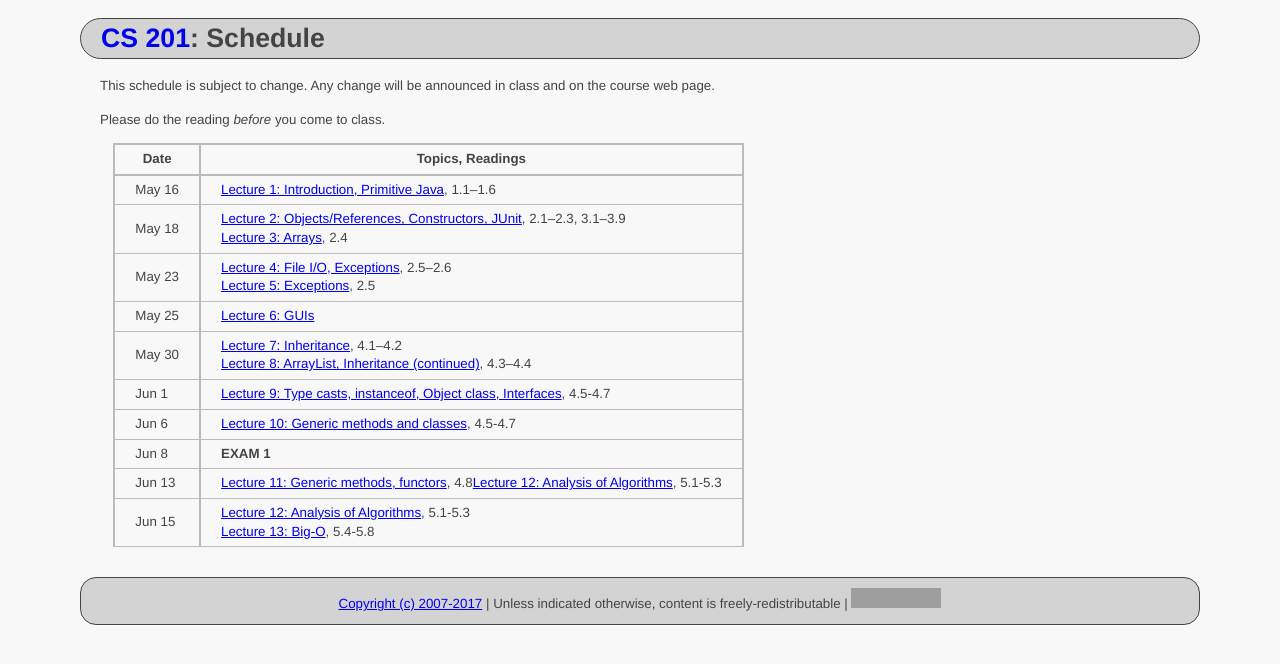
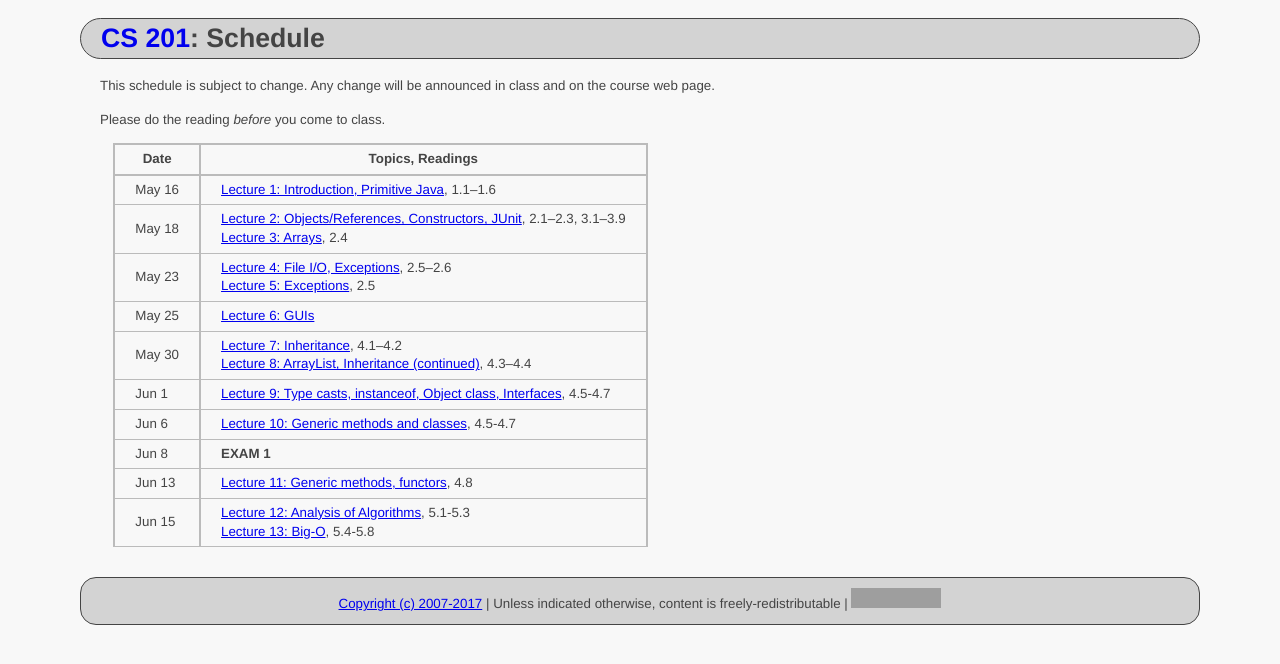
Before and after one commit to ycpcs/cs201-summer2017, a Jekyll site: the page built from schedule.md, in a window 1280 px wide. Shown: the top 664 px of the page. Built offline with Jekyll 4.4.1, drawn with Linux system fonts in a browser that asks for light colours; grey boxes are pictures that could not be loaded.

Commit message:
update schedule
update schedule

```diff
--- a/schedule.md
+++ b/schedule.md
@@ -17,7 +17,7 @@ May 30 | [Lecture 7: Inheritance](lectures/lecture07.html), 4.1&ndash;4.2<br>[Le
 Jun 1  | [Lecture 9: Type casts, instanceof, Object class, Interfaces](lectures/lecture09.html), 4.5-4.7
 Jun 6  | [Lecture 10: Generic methods and classes](lectures/lecture10.html), 4.5-4.7
 Jun 8  | **EXAM 1**
-Jun 13 | [Lecture 11: Generic methods, functors](lectures/lecture11.html), 4.8[Lecture 12: Analysis of Algorithms](lectures/lecture12.html), 5.1-5.3
+Jun 13 | [Lecture 11: Generic methods, functors](lectures/lecture11.html), 4.8
 Jun 15 | [Lecture 12: Analysis of Algorithms](lectures/lecture12.html), 5.1-5.3 <br /> [Lecture 13: Big-O](lectures/lecture13.html), 5.4-5.8
 
 <!--
```
